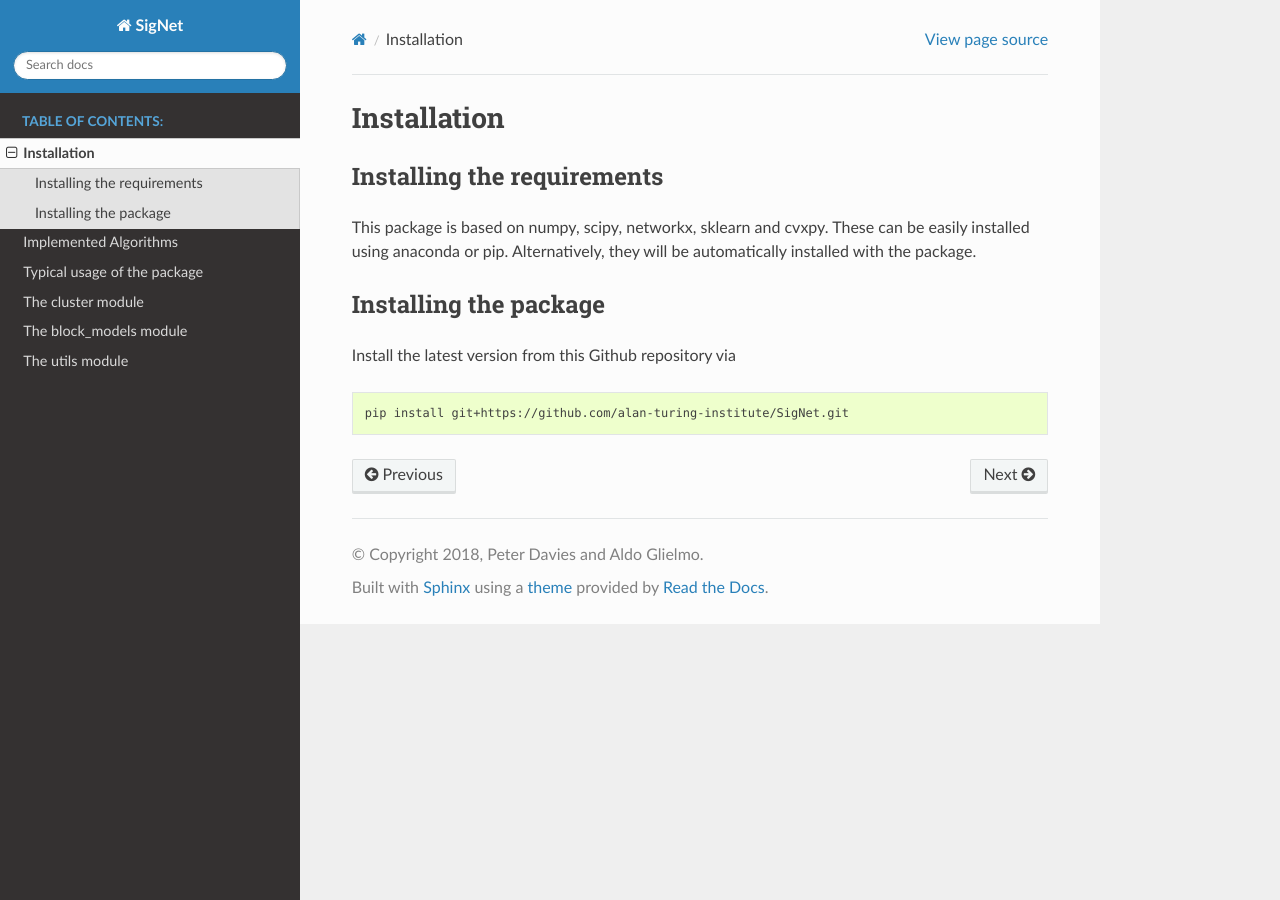
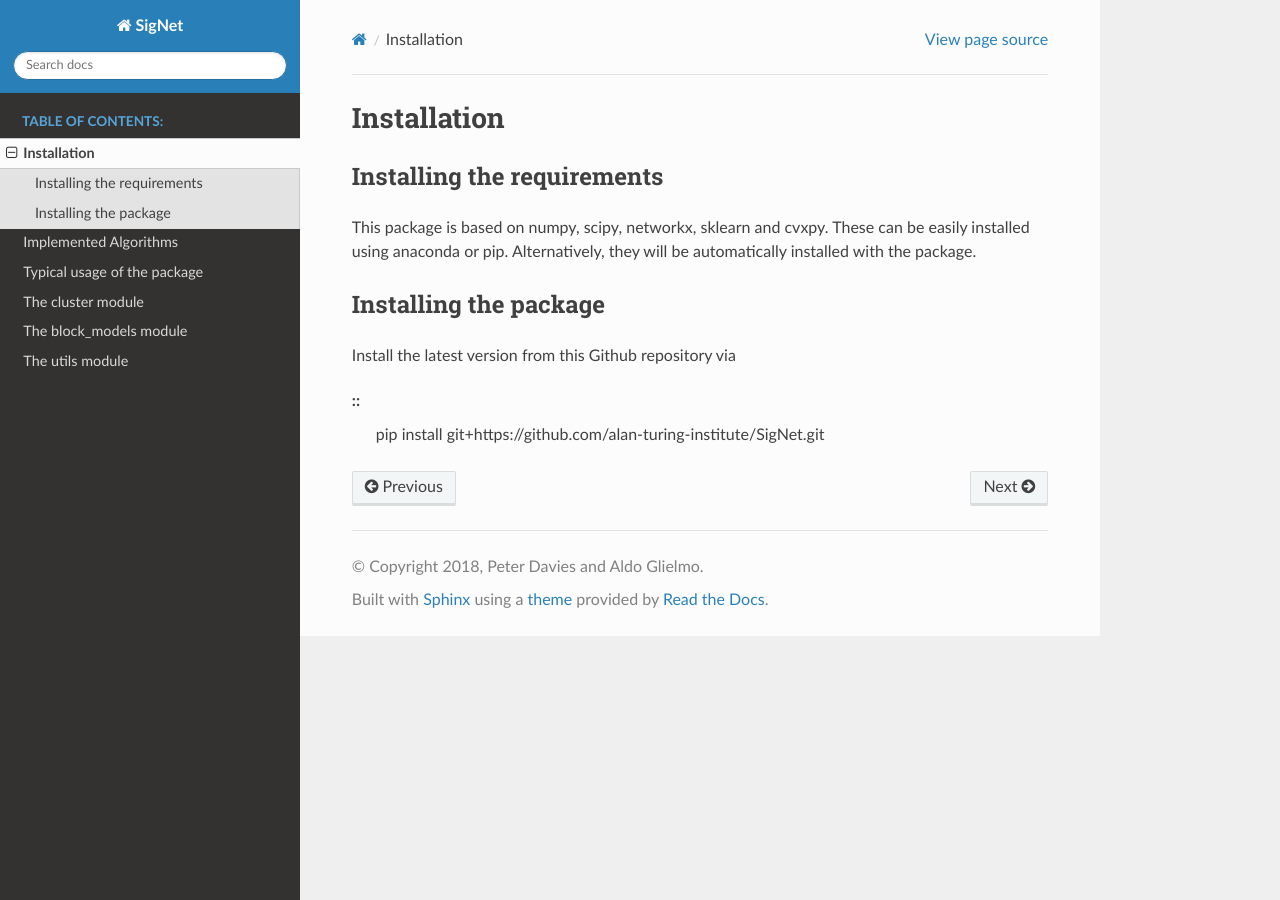
Before and after one commit to alan-turing-institute/SigNet, a Sphinx documentation site: the page built from docs/source/installation.rst, in a window 1280 px wide. Built offline with Sphinx 7.4.7 and the Read the Docs theme 2.0.0, drawn with Linux system fonts in a browser that asks for light colours.

Commit message:
rendering of code-block, try1

```diff
--- a/docs/source/installation.rst
+++ b/docs/source/installation.rst
@@ -17,6 +17,5 @@ Installing the package
 
 Install the latest version from this Github repository via
 
-.. code-block:: bash
-
+::
 	pip install git+https://github.com/alan-turing-institute/SigNet.git
--- a/docs/source/usage.rst
+++ b/docs/source/usage.rst
@@ -15,7 +15,7 @@ A typical usage of SigNet involves the initialisation of the Cluster class with
     n = 50000  # number of nodes
     k = 2      # number of clusters
     eta = 0.1  # sign flipping probability
-    p = 0.0002 # esge probability
+    p = 0.0002 # edge probability
 
     (Ap, An), true_assignment = SSBM(n = n, k = k, pin = p, etain = eta) # construct a graph
 
```
